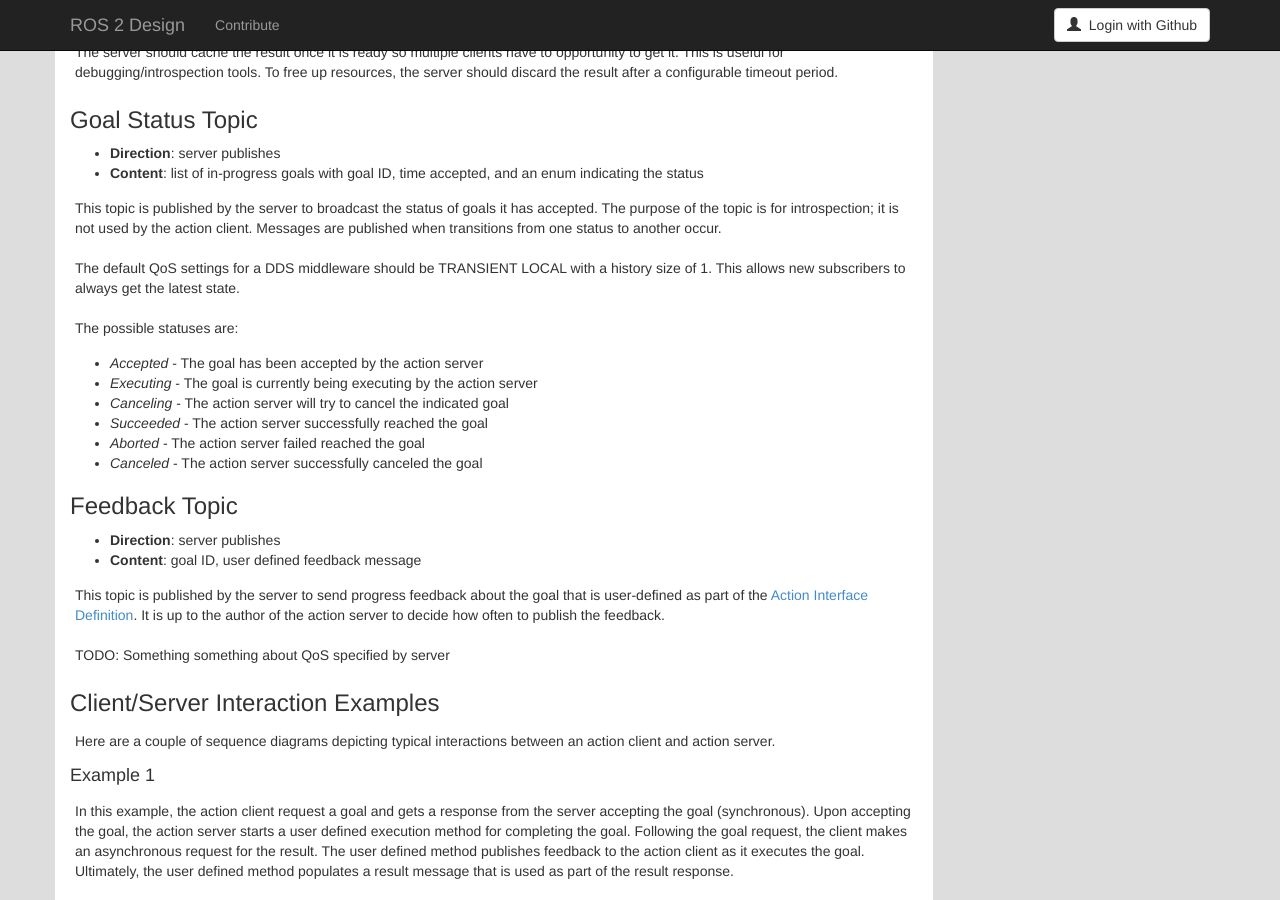
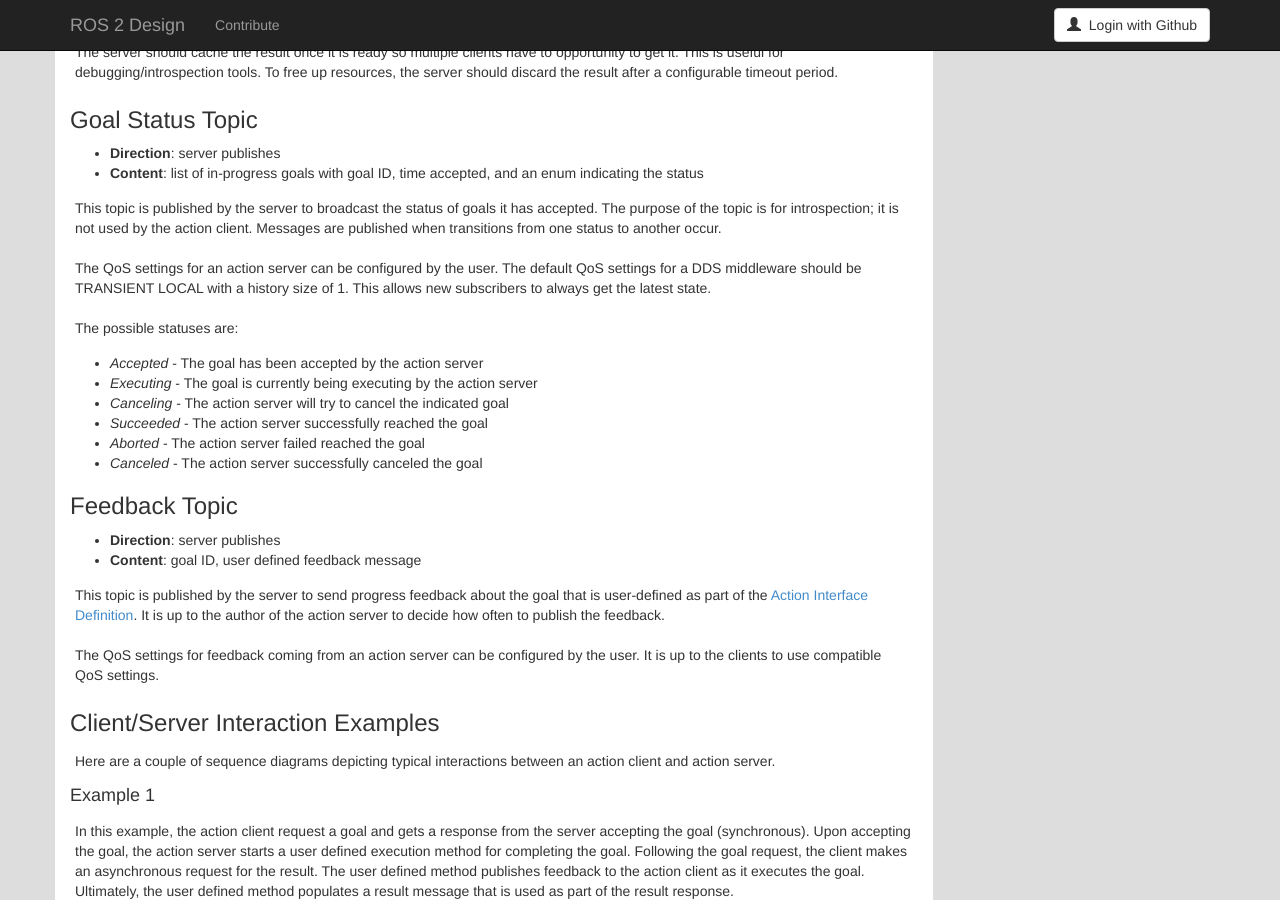
Before and after one commit to ros2/design, a Jekyll site: the page built from articles/actions.md, in a window 1280 px wide and 900 px high, scrolled down 5211 px. Built offline with Jekyll 4.4.1, drawn with Linux system fonts in a browser that asks for light colours; nearby versions of some CDN libraries.

Commit message:
Add a couple sentences regarding QoS for action feedback and status topics

```diff
--- a/articles/actions.md
+++ b/articles/actions.md
@@ -270,6 +270,7 @@ This topic is published by the server to broadcast the status of goals it has ac
 The purpose of the topic is for introspection; it is not used by the action client.
 Messages are published when transitions from one status to another occur.
 
+The QoS settings for an action server can be configured by the user.
 The default QoS settings for a DDS middleware should be TRANSIENT LOCAL with a history size of 1.
 This allows new subscribers to always get the latest state.
 
@@ -290,7 +291,8 @@ The possible statuses are:
 This topic is published by the server to send progress feedback about the goal that is user-defined as part of the [Action Interface Definition](#action-interface-definition).
 It is up to the author of the action server to decide how often to publish the feedback.
 
-TODO: Something something about QoS specified by server
+The QoS settings for feedback coming from an action server can be configured by the user.
+It is up to the clients to use compatible QoS settings.
 
 ### Client/Server Interaction Examples
 
```
